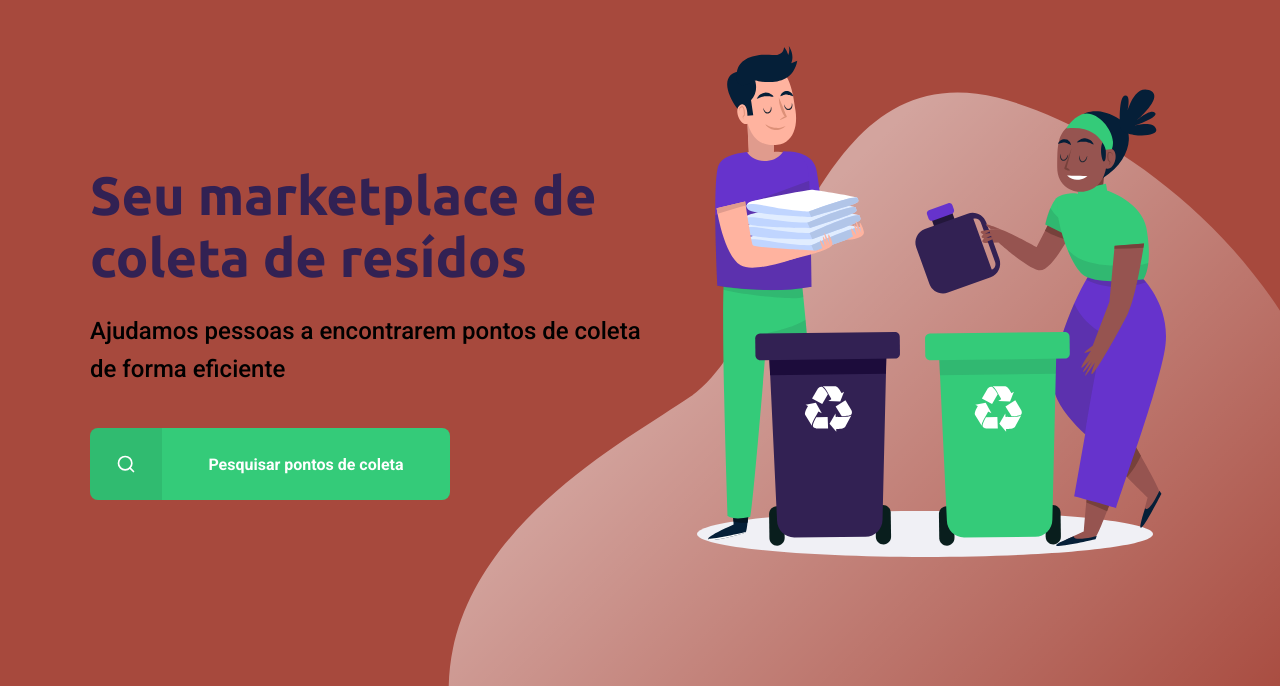
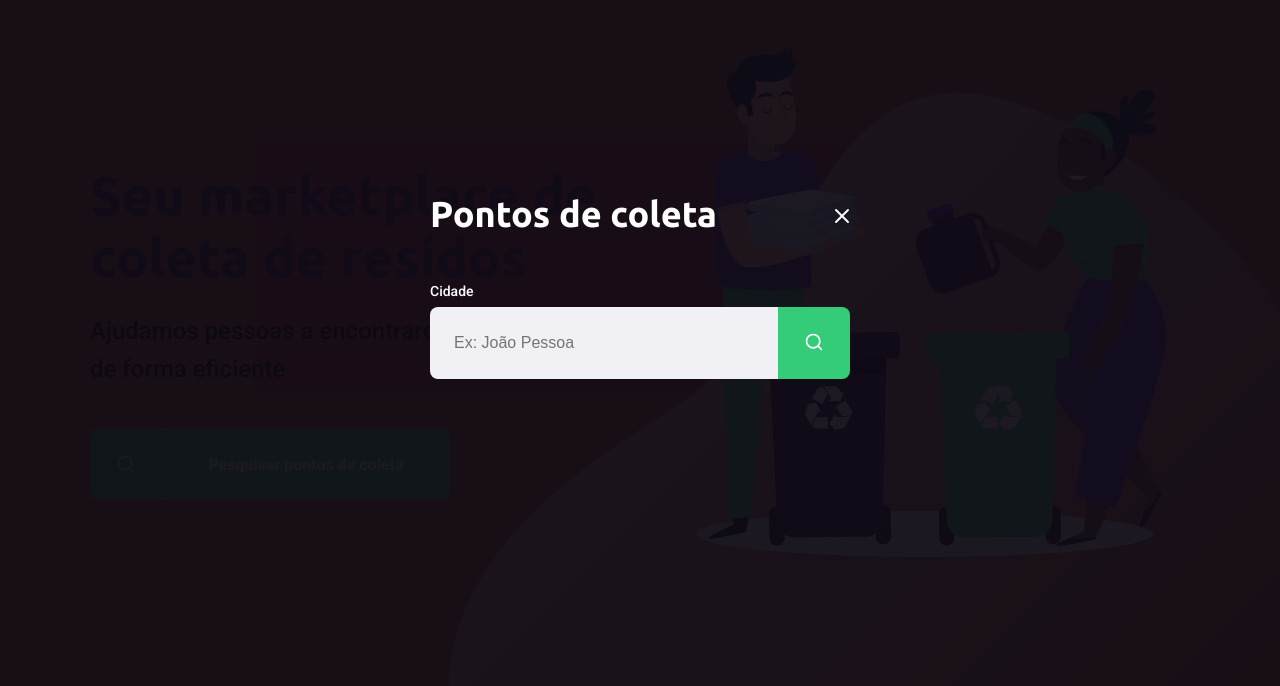
Before and after one commit to macedo-developer/nlw-starter-ecoleta, a plain HTML site: page index.html in a window 1280 px wide. Both pictures are taken after a click on the link "Pesquisar pontos de coleta". Shown: the part 114-800 px from the top of the page. Drawn offline with Linux system fonts and the light colour scheme.

Commit message:
Creating modal for research of collection points

```diff
--- a/index.html
+++ b/index.html
@@ -13,6 +13,8 @@
 
     <link rel="stylesheet" href="./styles/main.css" />
     <link rel="stylesheet" href="./styles/home.css" />
+    <link rel="stylesheet" href="./styles/modal.css" />
+
     <link rel="stylesheet" href="./styles/responsive.css" />
   </head>
   <body>
@@ -38,5 +40,30 @@
         </main>
       </div>
     </div>
+
+    <div id="modal" class="hide">
+      <div class="content">
+        <header>
+          <h1>Pontos de coleta</h1>
+          <a href="#">Fechar</a>
+        </header>
+        <form action="./search-results.html">
+          <label for="search">Cidade</label>
+          <div class="search field">
+            <input
+              type="text"
+              name="search"
+              id="search"
+              placeholder="Ex: João Pessoa"
+            />
+            <button type="submit">
+              <img src="./assets/search.svg" alt="Buscar" />
+            </button>
+          </div>
+        </form>
+      </div>
+    </div>
+
+    <script src="./scripts/index.js"></script>
   </body>
 </html>
--- /dev/null
+++ b/scripts/index.js
@@ -0,0 +1,11 @@
+const buttonSearch = document.querySelector("#page-home main a");
+const modal = document.querySelector("#modal");
+const closeModal = document.querySelector("#modal header a");
+
+buttonSearch.addEventListener("click", () => {
+  modal.classList.toggle("hide");
+});
+
+closeModal.addEventListener("click", () => {
+  modal.classList.toggle("hide");
+});
--- /dev/null
+++ b/styles/modal.css
@@ -0,0 +1,89 @@
+#modal {
+  width: 100vw;
+  height: 100vh;
+
+  background-color: #0e0a14ef;
+
+  position: fixed;
+  top: 0;
+
+  display: flex;
+  justify-content: center;
+  align-items: center;
+  transition: 400ms;
+}
+
+#modal.hide {
+  display: none;
+}
+
+#modal .content {
+  color: white;
+  width: 420px;
+}
+
+#modal .content header {
+  display: flex;
+  align-items: center;
+  justify-content: space-between;
+
+  margin-bottom: 48px;
+}
+
+#modal .content header a {
+  background-image: url("../assets/x.svg");
+  width: 20px;
+  height: 20px;
+
+  display: flex;
+  font-size: 0.01px;
+}
+
+#modal .content header h1 {
+  color: white;
+
+  font-size: 36px;
+  line-height: 42px;
+}
+
+#modal .content form label {
+  font-size: 14px;
+  line-height: 16px;
+
+  display: block;
+  margin-bottom: 8px;
+}
+
+#modal .content form .field {
+  display: flex;
+}
+
+#modal .content form .field input {
+  flex: 1;
+  background-color: #f0f0f5;
+
+  border: none;
+  border-radius: 8px 0 0 8px;
+
+  padding: 16px 24px;
+
+  font-size: 16px;
+  color: #6c6c80;
+}
+
+#modal .content form .field button {
+  width: 72px;
+  height: 72px;
+
+  background-color: var(--primary-color);
+
+  border: 0;
+
+  border-radius: 0px 8px 8px 0;
+
+  transition: background-color 400ms;
+}
+
+#modal .content form .field button:hover {
+  background-color: #2fb85e;
+}
```
